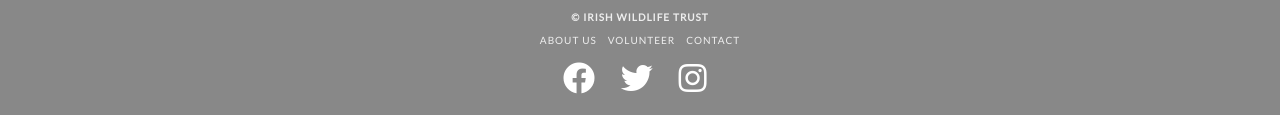
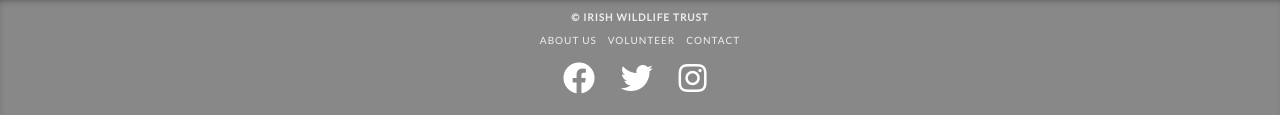
Before and after one commit to Code-Institute-Submissions/monkees-project-2, a plain HTML site: page index.html in a window 1280 px wide. Shown: the part 771-886 px from the top of the page. Drawn offline with nearby package versions, Linux system fonts and the light colour scheme.

Commit message:
Footer styles

```diff
--- a/css/styles.css
+++ b/css/styles.css
@@ -58,7 +58,7 @@ body {
 }
 
 .footer {
-    background-color: #343a40;
+    box-shadow: inset 1px 4px 9px -6px #333;
     background-color: #888888;
     padding-top: 1em;
     text-transform: uppercase;
```
